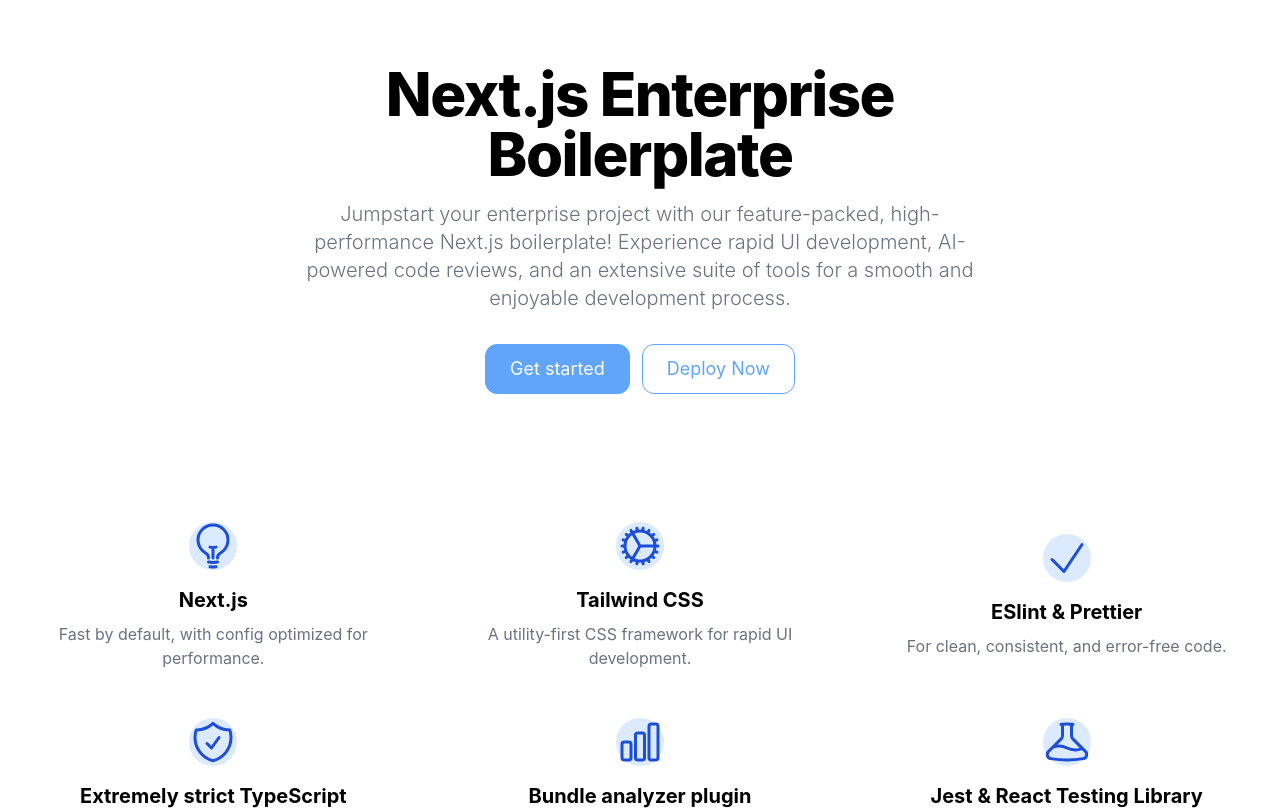
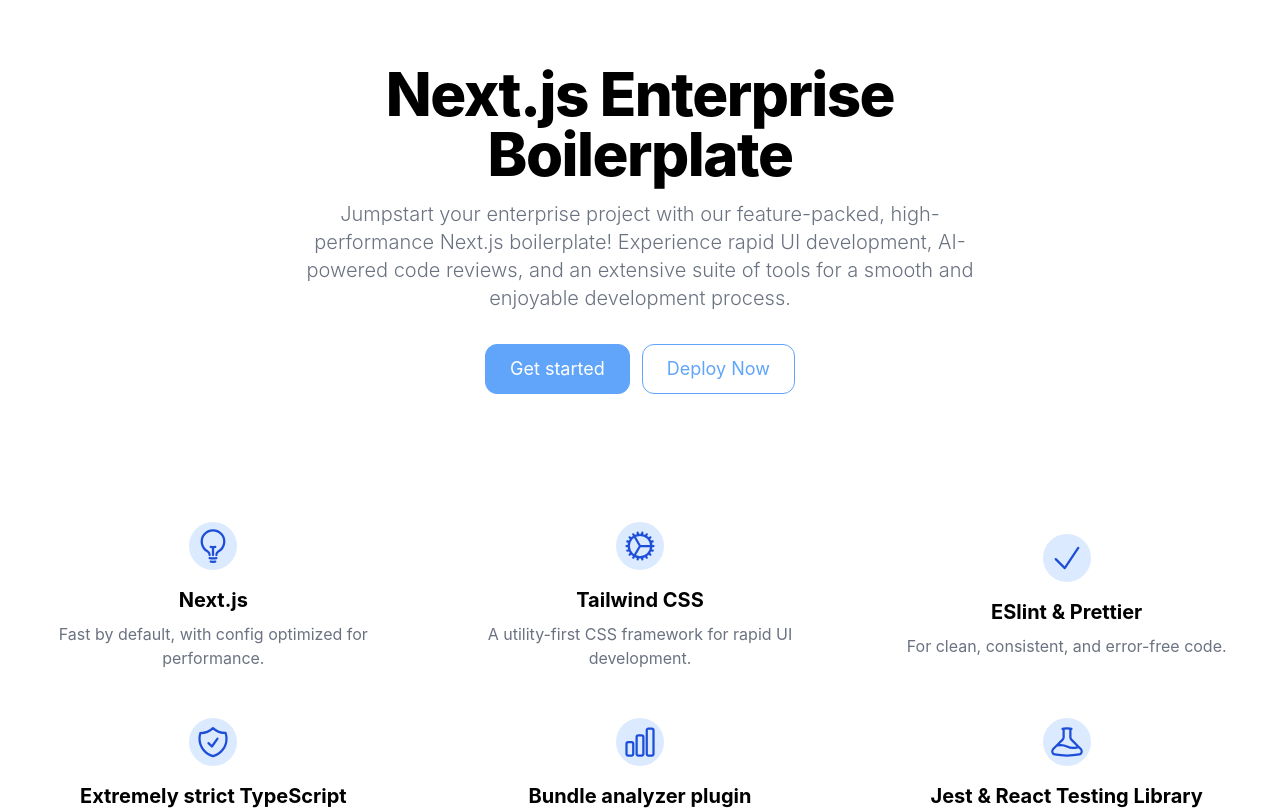
Before and after one commit to Adonis120/next-enterprise, a Next.js app: page / in a window 1280 px wide. Shown: the top 810 px of the page. Built offline with nearby package versions, Linux system fonts and the light colour scheme.

Commit message:
chore: adjust LP copy

```diff
--- a/pages/index.tsx
+++ b/pages/index.tsx
@@ -6,7 +6,7 @@
   return (
     <>
       <Head>
-        <title>Hello world</title>
+        <title>Next.js Enterprise Boilerplate</title>
       </Head>
       <section className="bg-white dark:bg-gray-900">
         <div className="mx-auto grid max-w-screen-xl px-4 py-8 text-center lg:py-16">
@@ -36,7 +36,7 @@
           <div className="justify-center space-y-8 md:grid md:grid-cols-2 md:gap-12 md:space-y-0 lg:grid-cols-3">
             {LP_GRID_ITEMS.map((singleItem) => (
               <div key={singleItem.title} className="flex flex-col items-center justify-center text-center">
-                <div className="mb-4 flex h-10 w-10 items-center justify-center rounded-full bg-primary-100 text-blue-700 dark:bg-primary-900 lg:h-12 lg:w-12">
+                <div className="mb-4 flex h-10 w-10 items-center justify-center rounded-full bg-primary-100 p-1.5 text-blue-700 dark:bg-primary-900 lg:h-12 lg:w-12">
                   {singleItem.icon}
                 </div>
                 <h3 className="mb-2 text-xl font-bold dark:text-white">{singleItem.title}</h3>
```
Also changed, not shown: 1 other file (tests, documents, lock files or other folders).
